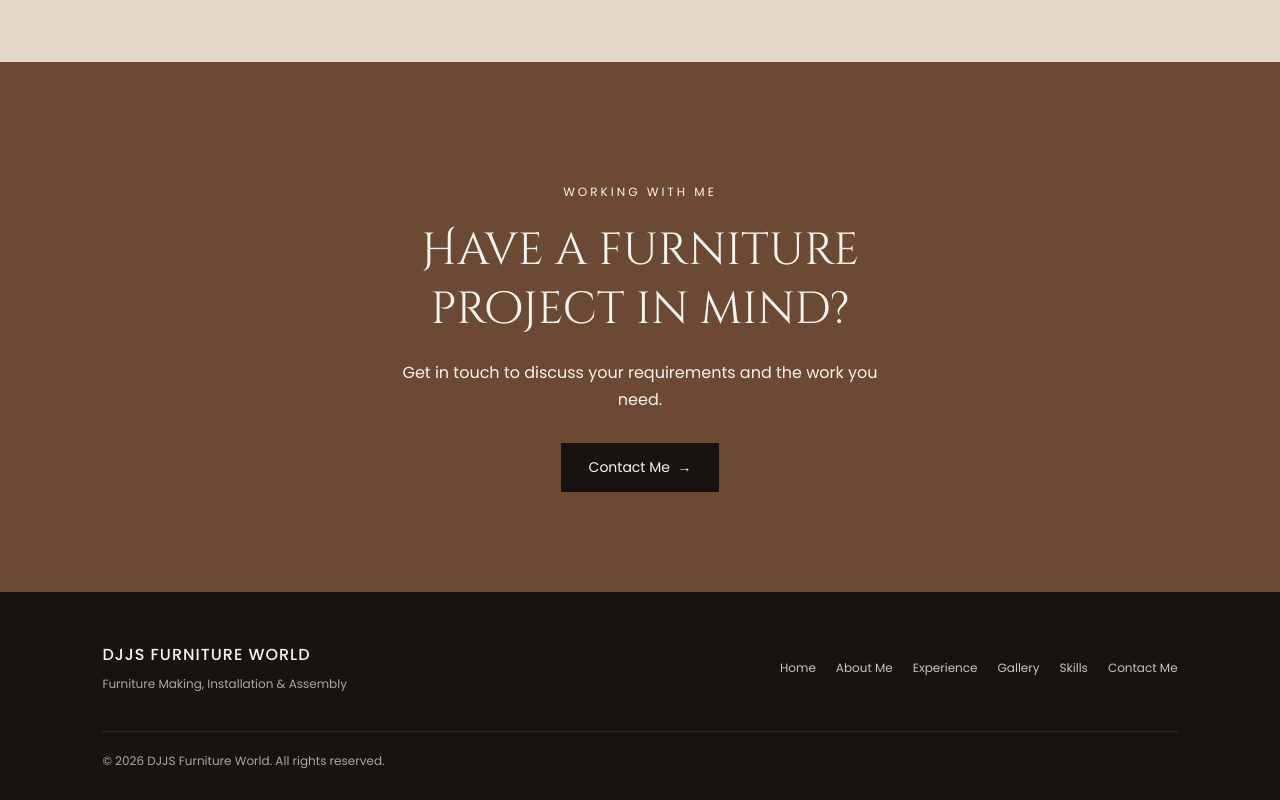
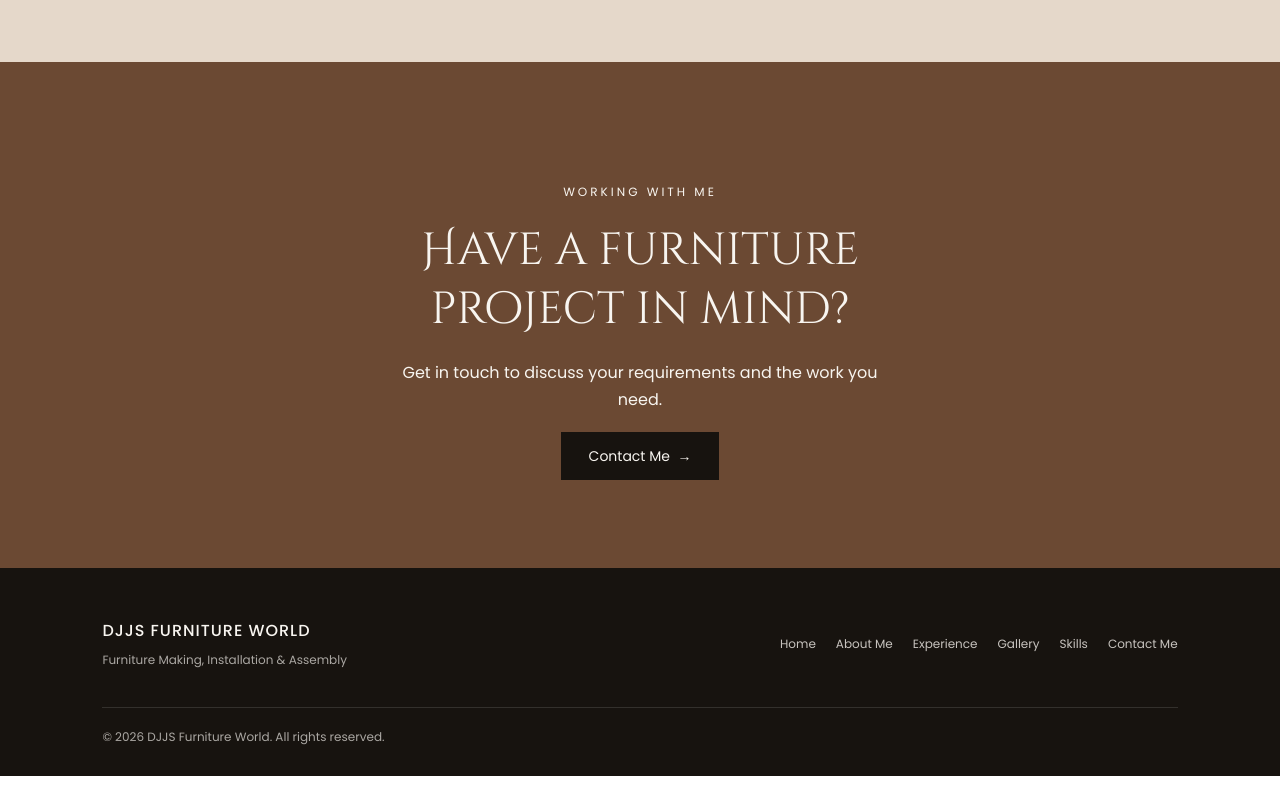
Before and after one commit to andrewprecious/kesiena-jeje-portfolio, a React (Vite) app: page /about-me in a window 1280 px wide. Shown: the part 3354-4154 px from the top of the page. After the commit the page ends 4130 px from the top, so only its background shows below. Built offline with nearby package versions, Linux system fonts and the light colour scheme.

Commit message:
newadditionthree

```diff
--- a/src/pages/about-me/AboutMe.jsx
+++ b/src/pages/about-me/AboutMe.jsx
@@ -204,7 +204,7 @@ const AboutMe = () => {
 
         <p>Get in touch to discuss your requirements and the work you need.</p>
 
-        <button>Contact Me&nbsp; →</button>
+        <a href="/contact-me">Contact Me&nbsp; →</a>
       </section>
 
       {/* ================= FOOTER ================= */}
--- a/src/pages/about-me/aboutMe.module.css
+++ b/src/pages/about-me/aboutMe.module.css
@@ -271,7 +271,8 @@
   line-height: 1.7;
 }
 
-.aboutCTA button {
+.aboutCTA a {
+  text-decoration: none;
   border: none;
   background-color: #17130f;
   color: #f8f5f0;
--- a/src/pages/contact-me/ContactMe.jsx
+++ b/src/pages/contact-me/ContactMe.jsx
@@ -94,7 +94,7 @@ const ContactMe = () => {
               <div>
                 <h3>Location</h3>
 
-                <p>Delta State, Nigeria</p>
+                <p>United Kingdom(England)</p>
               </div>
             </div>
           </div>
--- a/src/pages/skills/skills.module.css
+++ b/src/pages/skills/skills.module.css
@@ -325,6 +325,17 @@
   color: #f7f3ee;
 }
 
+.ctaButton {
+  text-decoration: none;
+  border: none;
+  background-color: #17130f;
+  color: #f8f5f0;
+  padding: 14px 28px;
+  font-size: 14px;
+  cursor: pointer;
+  transition: 0.3s ease;
+}
+
 /* ================= FOOTER ================= */
 
 .footer {
```
